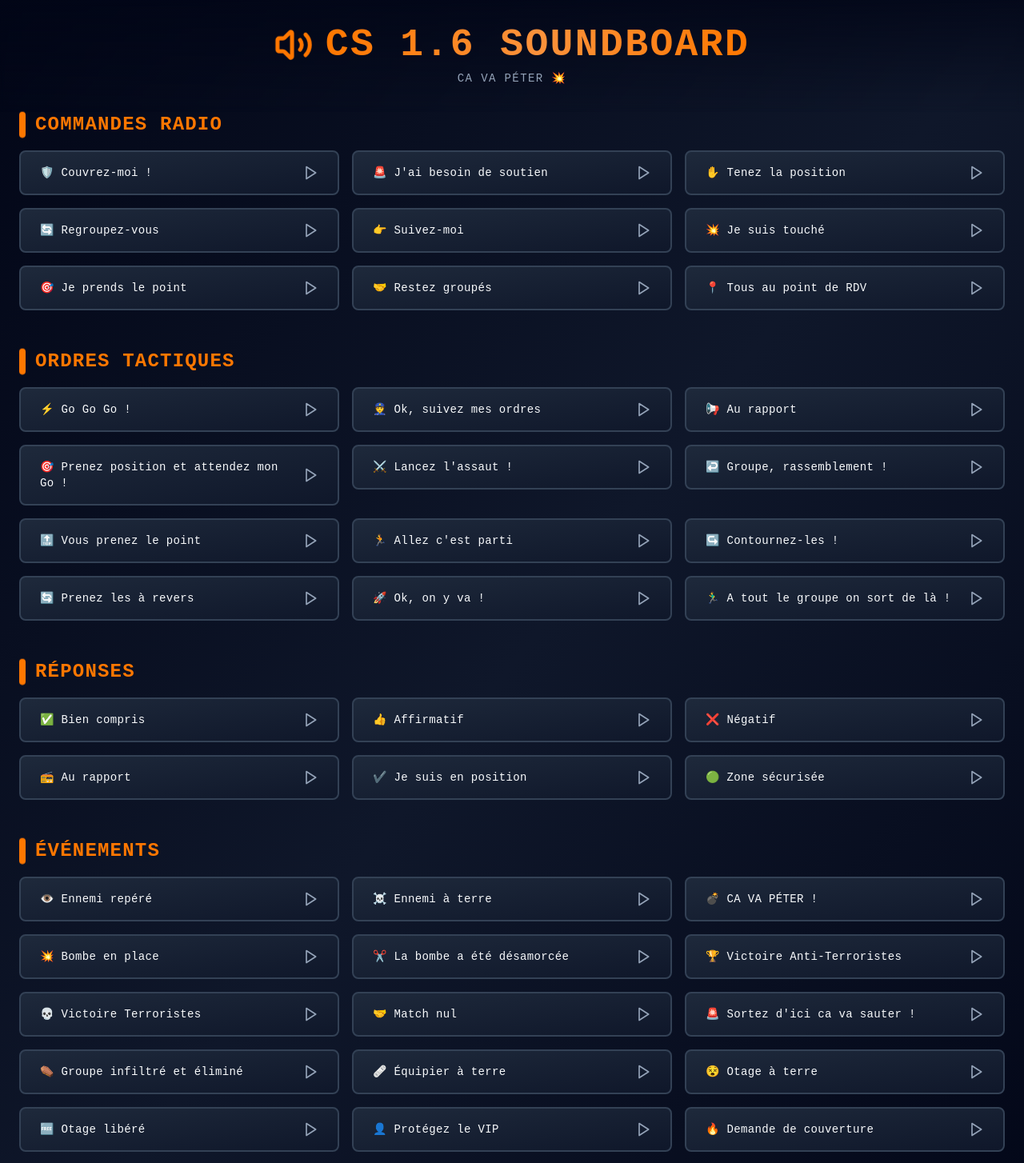
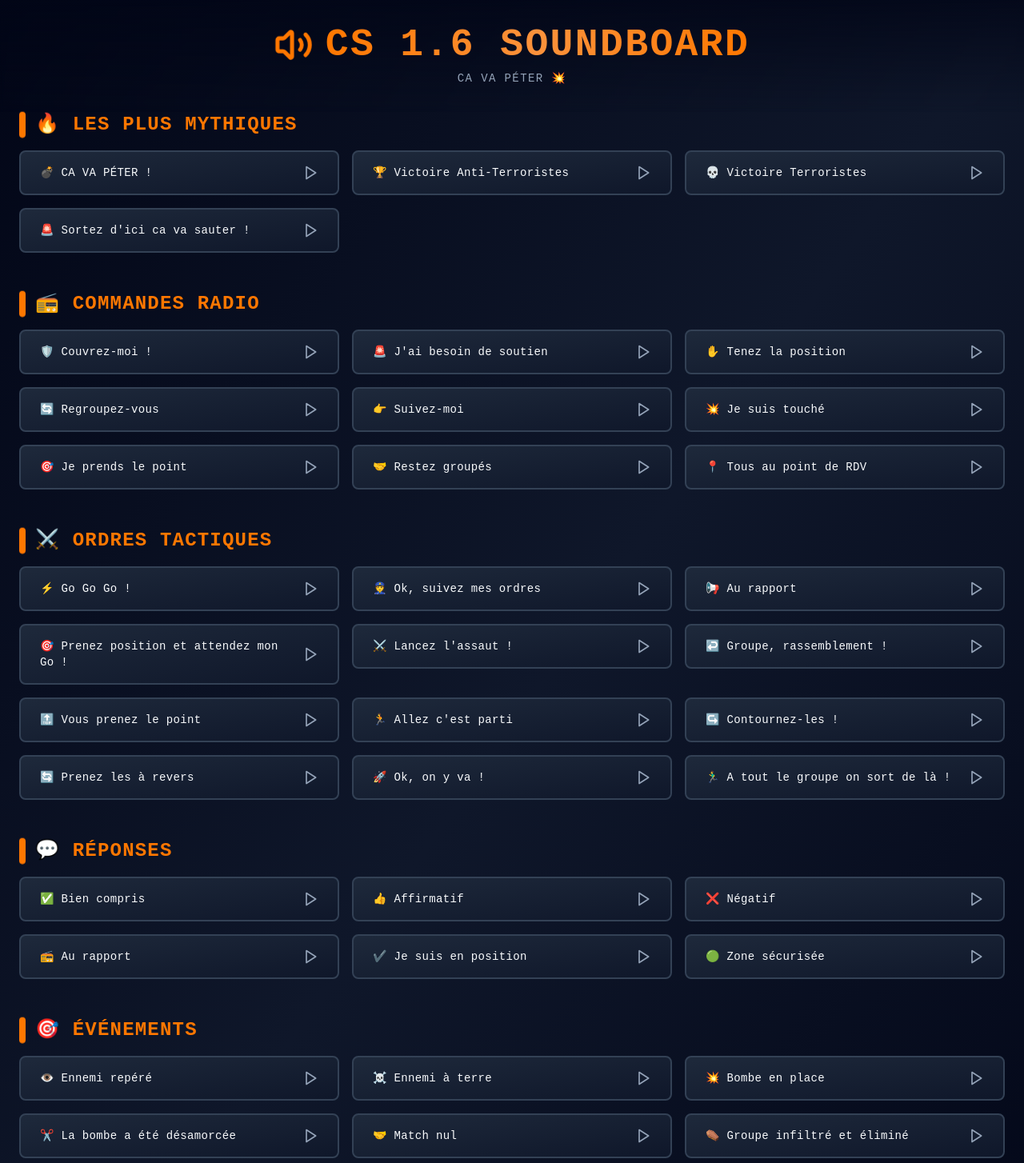
Before and after one commit to johngtrs/cs-soundboard, a React (Vite) app: page / in a window 1280 px wide. Shown: the top 1454 px of the page at 80% size. Built offline with nearby package versions, Linux system fonts and the light colour scheme.

Commit message:
Best songs

```diff
--- a/src/components/soundboard/Soundboard.tsx
+++ b/src/components/soundboard/Soundboard.tsx
@@ -11,6 +11,7 @@
 
   const categorizedSounds = useMemo(() => {
     const categories: Record<SoundCategory, Sound[]> = {
+      top: [],
       radio: [],
       commands: [],
       responses: [],
--- a/src/constants/sounds.ts
+++ b/src/constants/sounds.ts
@@ -1,6 +1,36 @@
 import { Sound } from '@/types';
 
 export const SOUNDS: Sound[] = [
+  // 🔥 Top Sons
+  {
+    id: 'fire-in-hole',
+    name: 'Fire In Hole',
+    file: '/audio/ct_fireinhole.wav',
+    category: 'top',
+    label: '💣 CA VA PÉTER !',
+  },
+  {
+    id: 'ct-win',
+    name: 'CT Win',
+    file: '/audio/ctwin.wav',
+    category: 'top',
+    label: '🏆 Victoire Anti-Terroristes',
+  },
+  {
+    id: 'ter-win',
+    name: 'T Win',
+    file: '/audio/terwin.wav',
+    category: 'top',
+    label: '💀 Victoire Terroristes',
+  },
+  {
+    id: 'blow',
+    name: 'Blow',
+    file: '/audio/blow.wav',
+    category: 'top',
+    label: "🚨 Sortez d'ici ca va sauter !",
+  },
+
   // Commandes Radio
   {
     id: 'cover-me',
@@ -212,13 +242,6 @@
     label: '☠️ Ennemi à terre',
   },
   {
-    id: 'fire-in-hole',
-    name: 'Fire In Hole',
-    file: '/audio/ct_fireinhole.wav',
-    category: 'events',
-    label: '💣 CA VA PÉTER !',
-  },
-  {
     id: 'bomb-planted',
     name: 'Bomb Planted',
     file: '/audio/bombpl.wav',
@@ -233,32 +256,11 @@
     label: '✂️ La bombe a été désamorcée',
   },
   {
-    id: 'ct-win',
-    name: 'CT Win',
-    file: '/audio/ctwin.wav',
-    category: 'events',
-    label: '🏆 Victoire Anti-Terroristes',
-  },
-  {
-    id: 'ter-win',
-    name: 'T Win',
-    file: '/audio/terwin.wav',
-    category: 'events',
-    label: '💀 Victoire Terroristes',
-  },
-  {
     id: 'round-draw',
     name: 'Round Draw',
     file: '/audio/rounddraw.wav',
     category: 'events',
     label: '🤝 Match nul',
-  },
-  {
-    id: 'blow',
-    name: 'Blow',
-    file: '/audio/blow.wav',
-    category: 'events',
-    label: "🚨 Sortez d'ici ca va sauter !",
   },
   {
     id: 'eliminated',
@@ -319,8 +321,9 @@
 ];
 
 export const CATEGORY_LABELS: Record<string, string> = {
-  radio: 'Commandes Radio',
-  commands: 'Ordres Tactiques',
-  responses: 'Réponses',
-  events: 'Événements',
+  top: '🔥 Les Plus Mythiques',
+  radio: '📻 Commandes Radio',
+  commands: '⚔️ Ordres Tactiques',
+  responses: '💬 Réponses',
+  events: '🎯 Événements',
 };
--- a/src/types/index.ts
+++ b/src/types/index.ts
@@ -6,7 +6,7 @@
   label: string;
 }
 
-export type SoundCategory = 'radio' | 'commands' | 'responses' | 'events';
+export type SoundCategory = 'top' | 'radio' | 'commands' | 'responses' | 'events';
 
 export interface AudioState {
   isPlaying: boolean;
```
